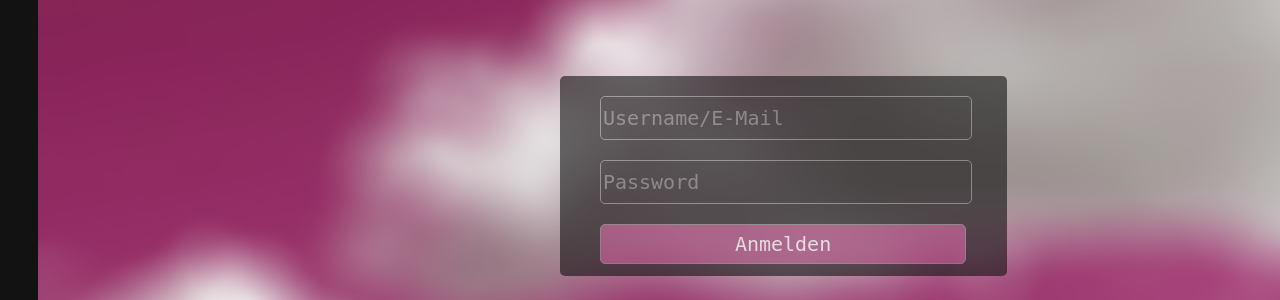
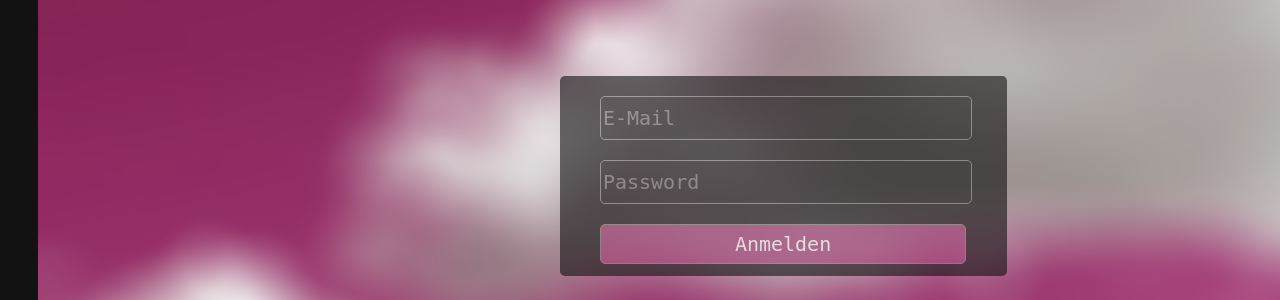
Before and after one commit to GeAd23/comfysetup, a PHP site: page /login1.php in a window 1280 px wide; the page is wider, and only the part inside the window is pictured. Shown: the part 180-480 px from the top of that part. Run offline with PHP 8.4, Linux system fonts and the light colour scheme; some libraries are stand-ins or nearby versions; some web fonts are replaced.

Commit message:
fetter cock

```diff
--- a/html/login1.php
+++ b/html/login1.php
@@ -40,7 +40,7 @@
     <div id="info" class="info">
         <div id="login">
             <form method="post" action="./logintest.php">
-                <input type=textbox id="user" placeholder="Username/E-Mail"><br>
+                <input type=textbox id="username" placeholder="E-Mail"><br>
                 <input type=password id="passwd" placeholder="Password"><br>
                 <input type=submit class="submit" id="submit" value="Anmelden">
             </form>
```
